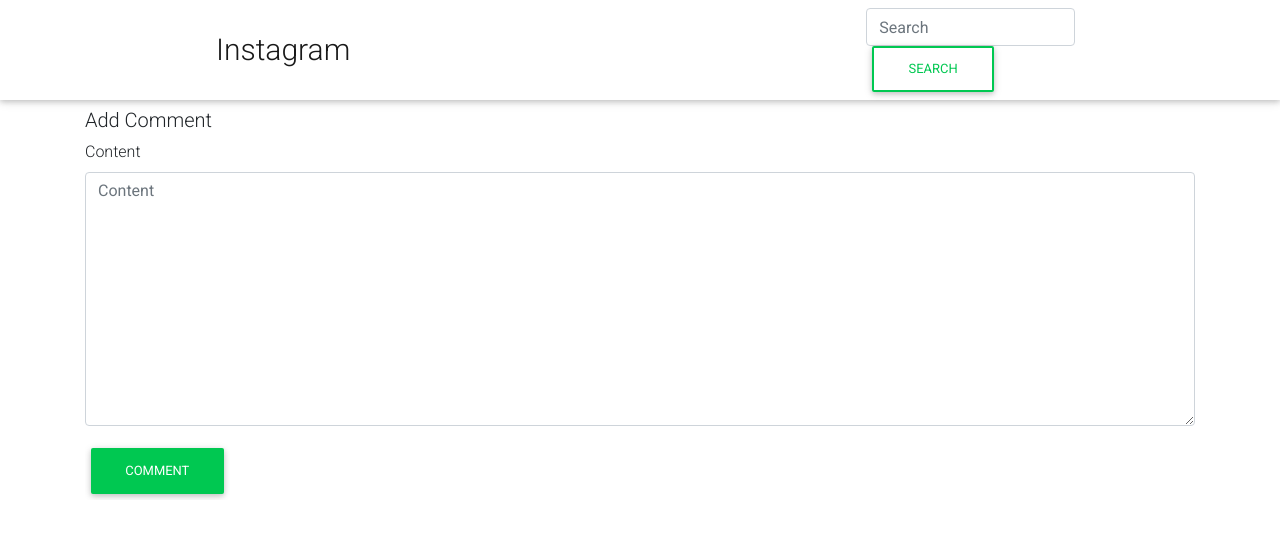
After one commit to rowenarono95/Instagram-Clone, a Django app: template gramclone/templates/comments.html in a window 1280 px wide; the page is wider, and only the part inside the window is pictured. The commit adds this page. Shown: the top 538 px of that part. Run offline with Django 3.2, Linux system fonts and the light colour scheme; the template is opened without the code that fills it: values that come from a table or form of the project are taken from there, others are empty; some libraries are stand-ins or nearby versions.

Commit message:
add comment.html file

```diff
--- /dev/null
+++ b/gramclone/templates/comments.html
@@ -0,0 +1,16 @@
+{% extends 'base.html' %}
+{% load bootstrap4 %}
+
+{% block content %}
+    <div class='login'>
+        <h5>Add Comment</h5>
+        <div>
+            <form method ='POST'>
+                {% csrf_token%}
+
+                {% bootstrap_form form %}
+                <input type="submit" value="Comment" class= "btn btn-success">
+            </form>
+        </div>
+    </div>
+{% endblock %}
--- a/gramclone/templates/index.html
+++ b/gramclone/templates/index.html
@@ -11,17 +11,16 @@
                 <div class="card-body">
                     <!-- <h4 <i class="far fa-heart"></i></h4> -->
                     <a href="#" <i class="far fa-heart" style="font-size: 40px; width: 70px;"></i></a>
-                    <a href="{% url 'add_comment' post.id %}" <i class="far fa-comment" style="font-size: 40px;"></i></a>
+                    <a href="{% url 'comments' post.id %}" <i class="far fa-comment" style="font-size: 40px;"></i></a>
                     <a href="#" class="card-link"></a>
                     <!-- <h5 <i class="far fa-comment"></i></h5> -->
                     <a href="#" <i class="fas fa-bookmark" style="font-size: 40px; margin-left: 450px;"></i></a>
 
 
                     <h5 class="card-title">Likes by lucy@gen and 20 others</h5>
-                    <p class="card-text">View all 7 comments</p>
 
                     <div class="commentsection">
-                        <p>Total Comments: {{ post.comments.count }}</p>
+                        <p>View all comments: {{ post.comments.count }}</p>
                     </div>
                 </div>
                 <div class="card-body">
--- a/gramclone/urls.py
+++ b/gramclone/urls.py
@@ -7,6 +7,8 @@
     path('', views.home, name='home'),
     path('new_post/', views.new_post, name='new_post'),
     path('profile/', views.profile, name='profile'),
+    path('comments/<id>', views.comments, name='comments'),
+
 
 ]
 
```
Also changed, not shown: gramclone/views.py (+5 -4 lines).
